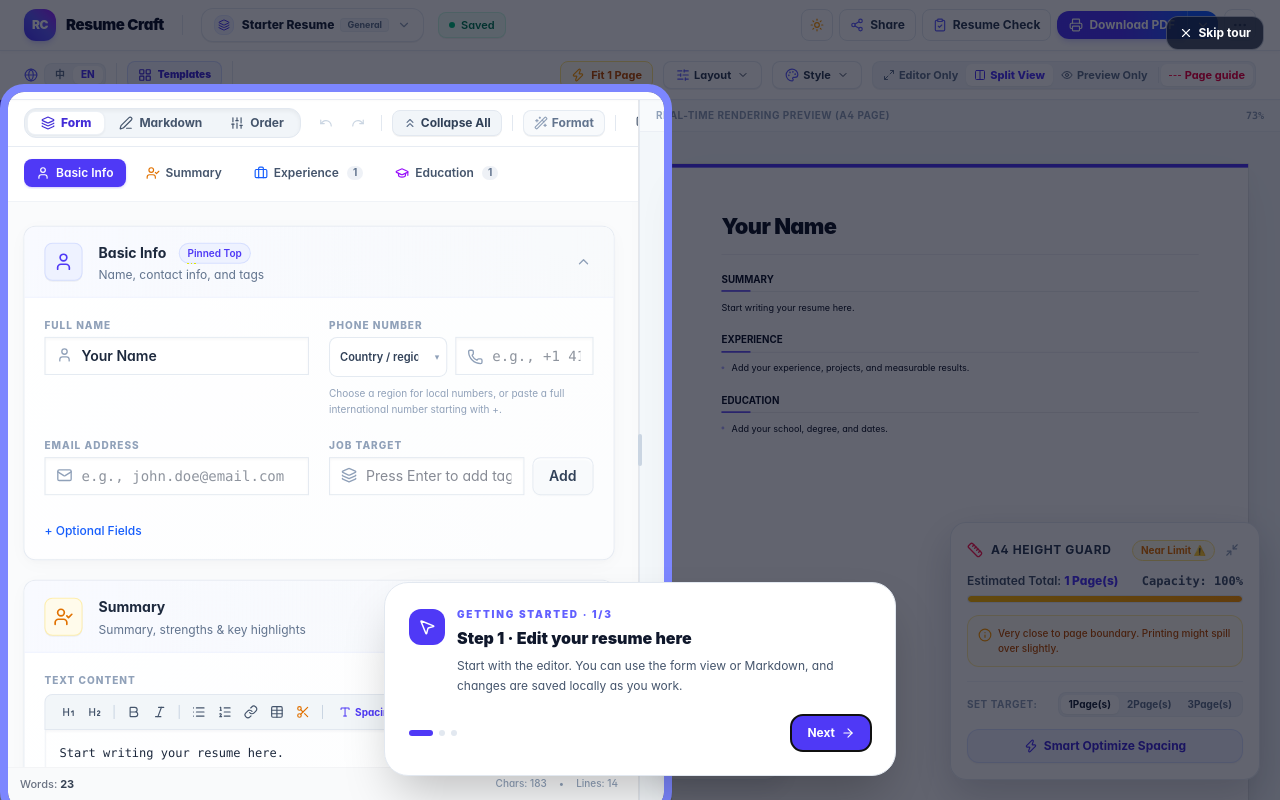
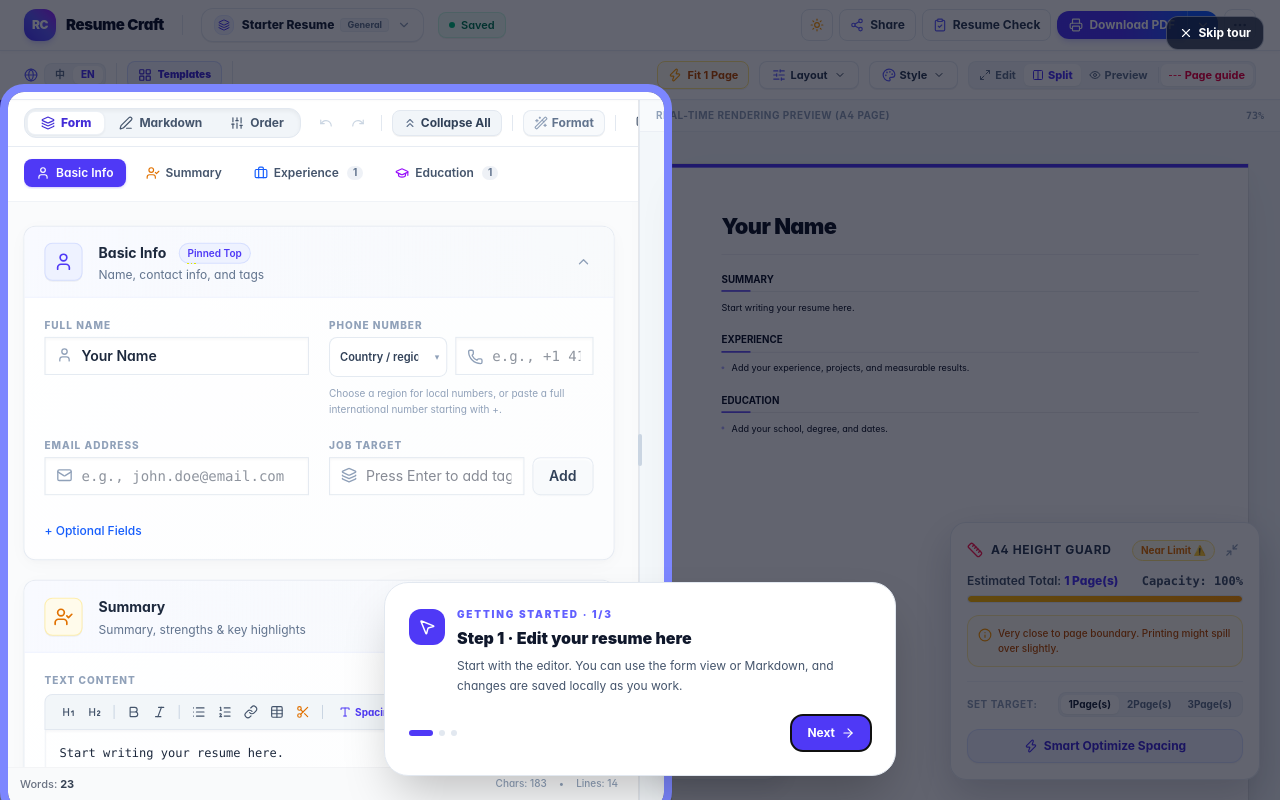
Before and after one commit to kunlong-luo/markdown-resume-builder, a React (Vite) app: page / in a window 1280 px wide. Built offline with nearby package versions, Linux system fonts and the light colour scheme.

Commit message:
ux: shorten workspace mode labels

```diff
--- a/src/components/toolbar/toolbar-presets.ts
+++ b/src/components/toolbar/toolbar-presets.ts
@@ -171,9 +171,9 @@ export const TOOLBAR_TRANSLATIONS = {
     pageBreakBtn: '折页线',
     resetBtn: '重置',
     exportNameLabel: '命名:',
-    editorOnly: '仅编辑',
+    editorOnly: '编辑',
     splitView: '分屏',
-    previewOnly: '仅预览',
+    previewOnly: '预览',
     autoFitBtn: '智能单页',
     autoFitSuccess: '已完成智能压缩',
     autoFitTooltip: '一键智能紧凑排版，自动微调页边距与行间距',
@@ -222,9 +222,9 @@ export const TOOLBAR_TRANSLATIONS = {
     pageBreakBtn: 'Fold Line',
     resetBtn: 'Reset',
     exportNameLabel: 'File Name:',
-    editorOnly: 'Editor Only',
-    splitView: 'Split View',
-    previewOnly: 'Preview Only',
+    editorOnly: 'Edit',
+    splitView: 'Split',
+    previewOnly: 'Preview',
     autoFitBtn: 'Fit 1 Page',
     autoFitSuccess: 'Auto-fitted to 1 page!',
     autoFitTooltip: 'One-Click Auto-Fit Margins & Spacing to 1 Page',
```
